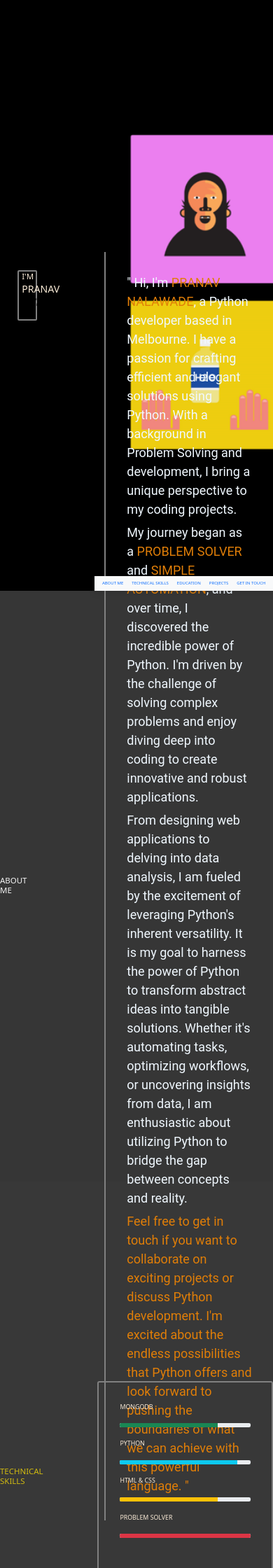
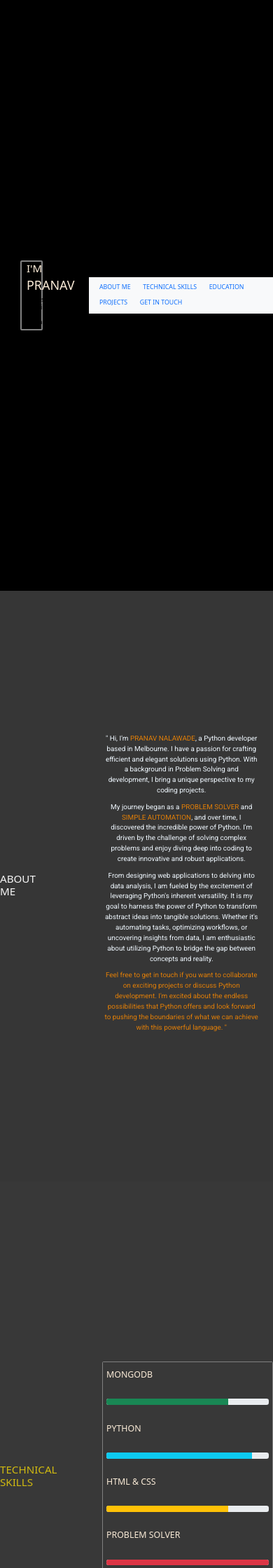
Before and after one commit to PlanetDestroyyer/My-Website, a Flask app: page / in a window 390 px wide. Shown: the top 2240 px of the page at 70% size. Run offline with Flask 3, Linux system fonts and the light colour scheme; some libraries are stand-ins or nearby versions.

Commit message:
Update index.html
px to rme

```diff
--- a/templates/index.html
+++ b/templates/index.html
@@ -21,13 +21,21 @@
   <meta name="viewport" content="width=device-width, initial-scale=1">
   <title>MY PORTFOLIO WEBSITE</title>
   <!-- Font Awesome -->
-
+  <link href="https://cdnjs.cloudflare.com/ajax/libs/font-awesome/6.0.0/css/all.min.css" rel="stylesheet" />
+  <!-- Google Fonts -->
+  <link href="https://fonts.googleapis.com/css?family=Roboto:300,400,500,700&display=swap" rel="stylesheet" />
   <!-- MDB -->
   <link href="https://cdnjs.cloudflare.com/ajax/libs/mdb-ui-kit/6.4.1/mdb.min.css" rel="stylesheet" />
   <link rel="stylesheet" href="https://cdnjs.cloudflare.com/ajax/libs/font-awesome/4.7.0/css/font-awesome.min.css">
   <link href="https://cdn.jsdelivr.net/npm/bootstrap@5.3.1/dist/css/bootstrap.min.css" rel="stylesheet"
     integrity="sha384-4bw+/aepP/YC94hEpVNVgiZdgIC5+VKNBQNGCHeKRQN+PtmoHDEXuppvnDJzQIu9" crossorigin="anonymous">
   <style>
+    /* Define the base font size using rem units */
+    :root {
+      --base-font-size: 16px;
+      /* Adjust this value as needed */
+    }
+
     body {
       height: 100vh;
       margin: 0;
@@ -36,9 +44,12 @@
     }
 
     .header {
-      border: 2px solid gray;
-      border-radius: 2px;
+      border: 0.125rem solid gray;
+
+      border-radius: 0.125rem;
+
       width: 50%;
+
       background: rgba(0, 0, 0, 0.5);
     }
 
@@ -64,7 +75,7 @@
     }
 
     .maintxt h1 {
-      font-size: 40px;
+      font-size: 2.5rem;
 
     }
 
@@ -74,14 +85,15 @@
       display: flex;
       align-items: center;
       justify-content: center;
-      gap: 50px;
+      gap: 3.125rem;
       color: antiquewhite;
     }
 
     .slide1 {
       background-image: url('static/uploads/bg-image.png');
       background-size: cover;
-
+      background-position: center;
+      background-repeat: no-repeat;
     }
 
     .slide2 {
@@ -101,8 +113,8 @@
     }
 
     .slide6 {
-      background-image: url('static/uploads/aboutus.jpg');
-      background-size: cover;
+      background: rgb(62, 62, 62);
+
     }
 
     .nav-container {
@@ -117,58 +129,92 @@
 
     .column-1 {
       width: 70%;
-      border-left: 2px solid gray;
-      padding: 30px;
+      border-left: 0.125rem solid gray;
+
+      padding: 1.875rem;
+
     }
 
     .column-2 p {
       font-family: 'Roboto', sans-serif;
       color: aliceblue;
-      font-size: 18px;
+      font-size: 1.125rem;
 
     }
 
     .column-2 {
       width: 70%;
-      border: 2px solid gray;
-      border-radius: 3px;
-      padding: 30px;
+      border: 0.125rem solid gray;
+
+      border-radius: 0.1875rem;
+
+      padding: 1.875rem;
+
     }
 
     .column-1 p {
       font-family: 'Roboto', sans-serif;
       color: aliceblue;
-      font-size: 18px;
-
+      font-size: 1.125rem;
     }
 
     .column-4 {
       width: 70%;
-
-      padding: 30px;
+      padding: 1.875rem;
+      /* 30px converted to 1.875rem */
     }
 
     .border-clm {
-      border: 2px solid gray;
-      padding: 10px;
-      margin: 20px;
+      border: 0.125rem solid gray;
+      /* 2px converted to 0.125rem */
+      padding: 0.625rem;
+      /* 10px converted to 0.625rem */
+      margin: 1.25rem;
+      /* 20px converted to 1.25rem */
       background: #414040;
-      border-radius: 10px;
+      border-radius: 0.625rem;
+      /* 10px converted to 0.625rem */
     }
 
     #bg-color-projects {
       background: #241702;
     }
 
-    #EDUCATION p {
-      color: white;
-    }
+    /* Media query for mobile devices */
+    @media only screen and (max-width: 768px) {
+      html{
+        font-size: 55%;
+      }
+      /* Adjust font size for mobile as needed */
+      .column-2 p {
+        font-size: 1rem;
+      }
 
-    @media only screen and (max-width: 768px) {
-      html {
-        font-size: 6px;
-        background-color: red;
-        /* Add a background color for testing */
+      /* Center the text in the aboutus section */
+      .aboutus {
+        text-align: center;
+        padding: 0 15px;
+      }
+
+      /* Remove margin from column-1 and adjust padding */
+      .column-1 {
+        width: 100%;
+        margin: 0;
+        padding: 1.25rem 0.625rem;
+        /* Adjust padding as needed */
+        border: none;
+      }
+
+      /* Adjust padding for other columns */
+      .column-2,
+      .column-4 {
+        padding: 1.25rem 0.625rem;
+        /* Adjust padding as needed */
+      }
+
+      /* Remove margin from navbar */
+      .navbar {
+        margin-top: 0;
       }
     }
   </style>
```
